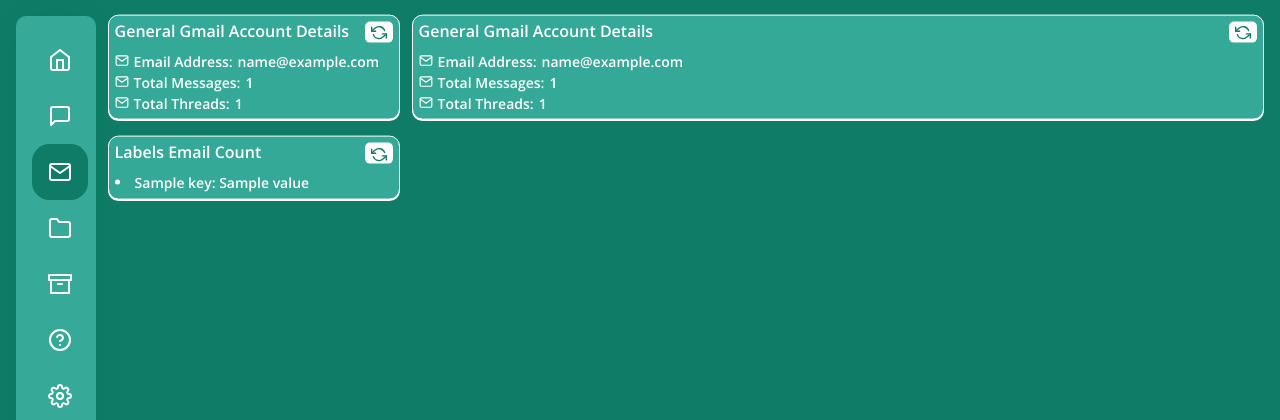
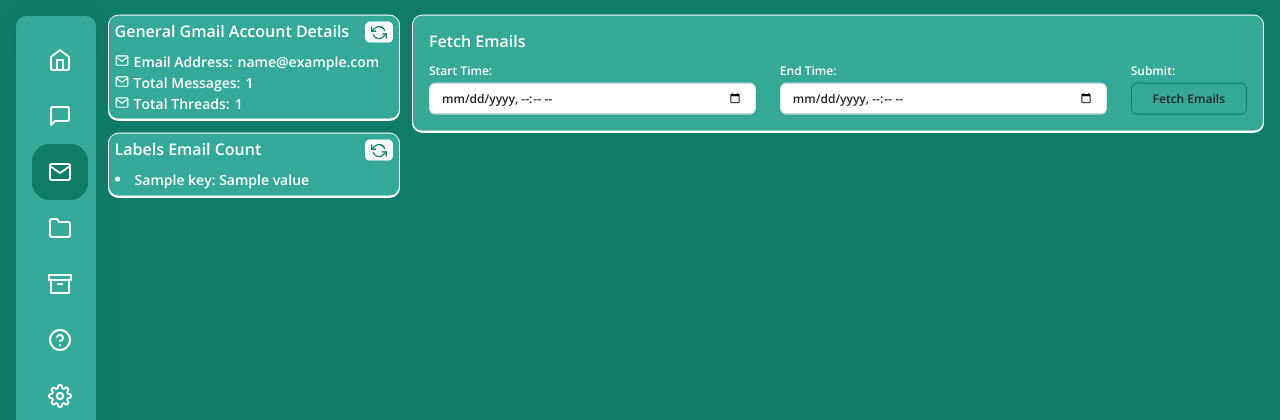
Before and after one commit to anurag6569201/Nexflow, a Django app: template templates/apps/gmail/gmail_manage.html in a window 1280 px wide. Shown: the top 420 px of the page. Run offline with Django 3.2, Linux system fonts and the light colour scheme; the template is opened without the code that fills it: most values are stand-ins (such as "Sample title", 1, 10 or a date in 2020); one stand-in notice (Sample message) is shown; some libraries are stand-ins or nearby versions.

Commit message:
added email at intervals

```diff
--- /dev/null
+++ b/gmail_manage/forms.py
@@ -0,0 +1,5 @@
+from django import forms
+
+class EmailIntervalForm(forms.Form):
+    start_time = forms.DateTimeField(widget=forms.DateTimeInput(attrs={'type': 'datetime-local'}), label="Start Time")
+    end_time = forms.DateTimeField(widget=forms.DateTimeInput(attrs={'type': 'datetime-local'}), label="End Time")
--- a/gmail_manage/urls.py
+++ b/gmail_manage/urls.py
@@ -12,4 +12,6 @@
     # dynamic data urls
     path('refresh-gmail-data/', views.refresh_gmail_data, name='refresh_gmail_data'),
     path('refresh-gmail-labels/', views.refresh_gmail_labels, name='refresh_gmail_labels'),
+
+    path('fetch-emails/', views.refresh_gmail_at_intervals, name='email_interval_view'),
 ]
--- a/static/assets/css/gmail/gmail_manage.css
+++ b/static/assets/css/gmail/gmail_manage.css
@@ -77,3 +77,85 @@
 .rotate {
     animation: rotate 1s linear infinite;
 }
+
+.g-4, .gx-4{
+    --bs-gutter-x:1rem !important;
+}
+.g-4, .gy-4{
+    --bs-gutter-y:1rem !important;
+}
+
+
+
+
+
+.card {
+    position: relative;
+    background-color: #35a996;
+    border-radius: 10px;
+    overflow: hidden;
+    perspective: 1000px;
+    transition: all 0.6s cubic-bezier(0.175, 0.885, 0.32, 1.275);
+  }
+
+  .card svg {
+    width: 48px;
+    fill: #333;
+    transition: all 0.6s cubic-bezier(0.175, 0.885, 0.32, 1.275);
+  }
+
+
+  .card__content {
+    position: absolute;
+    top: 0;
+    left: 0;
+    width: 100%;
+    height: 100%;
+    overflow-y: scroll !important;
+    padding: 20px;
+    box-sizing: border-box;
+    background-color: #ececec;
+    transform: rotateX(-90deg);
+    transform-origin: bottom;
+    transition: all 0.6s cubic-bezier(0.175, 0.885, 0.32, 1.275);
+  }
+  .card__content::-webkit-scrollbar{
+    width: 5px !important;
+  }
+  .card:hover .card__content {
+    transform: rotateX(0deg);
+  }
+
+  .card__title {
+    margin: 0;
+    font-size: 12px;
+    color: #333;
+    font-weight: 700;
+  }
+
+  .card:hover svg {
+    scale: 0;
+  }
+
+  .card__description {
+    margin: 10px 0 0;
+    font-size: 10px;
+    color: #777;
+    line-height: 1.4;
+  }
+
+  .gmail_basic_informations{
+    padding: 10px;
+    color: white;
+    font-size: 14px;
+    line-height: 14px;
+  }
+  .gmail_basic_informations .label{
+    font-weight: 600;
+    display: block;
+    font-size: 10px;
+  }
+  .gmail_basic_informations .main_label{
+    margin-bottom: 10px;
+    font-size: 10px;
+  }
--- a/templates/apps/gmail/gmail_manage.html
+++ b/templates/apps/gmail/gmail_manage.html
@@ -17,93 +17,163 @@
     <div class="col-md-12">
         <div class="row emails_general_informations">
             <div class="col-md-3">
-                <div class="main_btn_desg col-md-12" id="gmail-details-container">
-                    <span class="button_top">
-                        <h6 style="display: flex; justify-content: space-between;">
-                            General Gmail Account Details
-                            <button
-                                class="gmail_refresh_total"
-                                hx-get="{% url 'gmail_manage:refresh_gmail_data' %}"
-                                hx-target="#gmail-details-container"
-                                hx-swap="innerHTML"
-                                onclick="rotateIcon(event)">
-                                <i class="icon_rotation" data-feather="refresh-ccw"></i>
-                            </button>
-                        </h6>
-                        <div class="skdf" style="overflow: hidden;">
-                            <i class="tsdjhses" data-feather="mail"></i>
-                            Email Address:
-                            <span class="total_emails_counts">{{ account_details.primary_email|truncatechars:20 }}</span>
+                <div class="row" style="gap: 1vw;">
+                    <div class="col-md-12">
+                        <div class="main_btn_desg col-md-12" id="gmail-details-container">
+                            {% include 'apps/gmail/partials/gmail_details.html' %}
                         </div>
-                        <div class="skdf">
-                            <i class="tsdjhses" data-feather="mail"></i>
-                            Total Messages:
-                            <span class="total_emails_counts">{{ account_details.total_messages }}</span>
+                    </div>
+                    <div class="col-md-12">
+                        <div class="main_btn_desg col-md-12" id="gmail-labels-container">
+                            {% include 'apps/gmail/partials/gmail_labels.html' %}
                         </div>
-                        <div class="skdf">
-                            <i class="tsdjhses" data-feather="mail"></i>
-                            Total Threads:
-                            <span class="total_emails_counts">{{ account_details.total_threads }}</span>
-                        </div>
-                    </span>
+                    </div>
                 </div>
             </div>
+            <style>
+                .gmail_interval_times .g-4, .gx-4,
+                .gmail_interval_times .g-4, .gy-4{
+                    --bs-gutter-y:1rem !important
+                }
+                #loader {
+                    margin-top: 20px;
+                }
+
+
+                .form-label{
+                    font-size: 12px;
+                    margin-bottom: .2rem !important;
+                }
+                .form-group button,
+                .form-group input{
+                    font-size: 12px;
+                }
+            </style>
             <div class="col-md-9">
-                <div class="main_btn_desg col-md-12" id="gmail-details-container">
-                    <span class="button_top">
-                        <h6 style="display: flex; justify-content: space-between;">
-                            General Gmail Account Details
-                            <button
-                                class="gmail_refresh_total"
-                                hx-get="{% url 'gmail_manage:refresh_gmail_data' %}"
-                                hx-target="#gmail-details-container"
-                                hx-swap="innerHTML"
-                                onclick="rotateIcon(event)">
-                                <i class="icon_rotation" data-feather="refresh-ccw"></i>
-                            </button>
-                        </h6>
-                        <div class="skdf" style="overflow: hidden;">
-                            <i class="tsdjhses" data-feather="mail"></i>
-                            Email Address:
-                            <span class="total_emails_counts">{{ account_details.primary_email|truncatechars:20 }}</span>
+                <div class="main_btn_desg">
+                <div class="card button_top p-3" style="color: white;margin-bottom: 1vw;">
+                    <h6 class="text-left">Fetch Emails</h6>
+                    <form id="email-form" method="post" class="needs-validation">
+                        {% csrf_token %}
+                        <div class="row">
+                            <div class="col-md-5">
+                                <div class="form-group">
+                                    <label for="start_time" class="form-label">Start Time:</label>
+                                    <input type="datetime-local" id="start_time" name="start_time" class="form-control" required>
+                                </div>
+                            </div>
+                            <div class="col-md-5">
+                                <div class="form-group">
+                                    <label for="end_time" class="form-label">End Time:</label>
+                                    <input type="datetime-local" id="end_time" name="end_time" class="form-control" required>
+                                </div>
+                            </div>
+                            <div class="col-md-2">
+                                <div class="form-group">
+                                    <label for="end_time" class="form-label">Submit:</label>
+                                    <button type="submit" class="btn w-100" style="background-color: transparent;border: 1px solid #0e7c66;">Fetch Emails</button>
+                                </div>
+                            </div>
                         </div>
-                        <div class="skdf">
-                            <i class="tsdjhses" data-feather="mail"></i>
-                            Total Messages:
-                            <span class="total_emails_counts">{{ account_details.total_messages }}</span>
-                        </div>
-                        <div class="skdf">
-                            <i class="tsdjhses" data-feather="mail"></i>
-                            Total Threads:
-                            <span class="total_emails_counts">{{ account_details.total_threads }}</span>
-                        </div>
-                    </span>
+                    </form>
+                </div>
+                </div>
+                <!-- Loader -->
+                <div id="loader" class="text-center my-2" style="display: none;">
+                    <div class="spinner-border" role="status" style="color: white;">
+                        <span class="visually-hidden">Loading...</span>
+                    </div>
+                    <p style="color: white;">Fetching emails, please wait...</p>
+                </div>
+
+                <!-- Email Cards Container -->
+                <div id="gmail_interval_times" class="row row-cols-1 row-cols-md-3 g-4">
+                    <!-- Dynamic Email Cards will be inserted here -->
                 </div>
             </div>
+
+            <script src="https://code.jquery.com/jquery-3.5.1.min.js"></script>
+            <script>
+                $(document).ready(function () {
+                    // Handle form submission via AJAX
+                    $("#email-form").submit(function (e) {
+                        e.preventDefault(); // Prevent the default form submission
+
+                        // Show the loader
+                        $("#loader").show();
+
+                        // Get the form data
+                        var start_time = $("#start_time").val();
+                        var end_time = $("#end_time").val();
+
+                        $.ajax({
+                            type: "POST",
+                            url: "{% url 'gmail_manage:email_interval_view' %}",
+                            data: {
+                                'start_time': start_time,
+                                'end_time': end_time,
+                                'csrfmiddlewaretoken': '{{ csrf_token }}'  // CSRF token for security
+                            },
+                            success: function (response) {
+                                // Hide the loader
+                                $("#loader").hide();
+
+                                // Clear existing emails
+                                $("#gmail_interval_times").empty();
+
+                                if (response.emails && response.emails.length > 0) {
+                                    // Add email cards dynamically
+                                    response.emails.forEach(function (email) {
+                                        var cardHtml = `
+                                            <div class="col">
+                                                <div class="main_btn_desg h-100">
+                                                <div class="card button_top h-100">
+                                                    <div class="gmail_basic_informations">
+                                                        <div class="label">Sender:</div>
+                                                        <div class="main_label">${email.sender}</div>
+
+                                                        <div class="label">Subject:</div>
+                                                        <div class="main_label">${email.subject}</div>
+
+                                                        <div class="label">Date:</div>
+                                                        <div class="main_label">${email.date}</div>
+                                                    </div>
+                                                    <div class="card-body p-0">
+                                                        <div class="card__content">
+                                                            <p class="card__title">Message</p>
+                                                            <p class="card__description">${email.snippet}</p>
+                                                        </div>
+                                                    </div>
+                                                </div>
+                                                </div>
+                                            </div>`;
+                                        $("#gmail_interval_times").append(cardHtml);
+                                    });
+                                } else {
+                                    // No emails found message
+                                    var noEmailsHtml = `
+                                        <p style="color:white;text-align:center;width:100%;">No emails found for the selected interval.</p>`;
+                                    $("#gmail_interval_times").append(noEmailsHtml);
+                                }
+                            },
+                            error: function (xhr, status, error) {
+                                // Hide the loader
+                                $("#loader").hide();
+
+                                // Display errors from server-side validation
+                                var errors = xhr.responseJSON.errors;
+                                for (var field in errors) {
+                                    errors[field].forEach(function (errorMessage) {
+                                        alert(field + ': ' + errorMessage);
+                                    });
+                                }
+                            }
+                        });
+                    });
+                });
+            </script>
+
         </div>
-        <div class="row emails_general_informations mt-3">
-            <div class="col-md-3">
-                <div class="main_btn_desg col-md-12" id="gmail-labels-container">
-                    <span class="button_top">
-                        <h6 style="display: flex; justify-content: space-between;">
-                            Labels Email Count
-                            <button
-                                class="gmail_refresh_total"
-                                hx-get="{% url 'gmail_manage:refresh_gmail_labels' %}"
-                                hx-target="#gmail-labels-container"
-                                hx-swap="innerHTML"
-                                onclick="rotateIcon(event)">
-                                <i class="icon_rotation" data-feather="refresh-ccw"></i>
-                            </button>
-                        </h6>
-                        {% for key, value in account_labels_details.items %}
-                            <li>{{ key }}: {{ value }}</li>
-                        {% endfor %}
-                    </span>
-                </div>
-            </div>
-        </div>
-
 
     </div>
 </div>
```
Also changed, not shown: gmail_manage/gmail_actions.py (+32 -0 lines), gmail_manage/views.py (+26 -1 lines).
